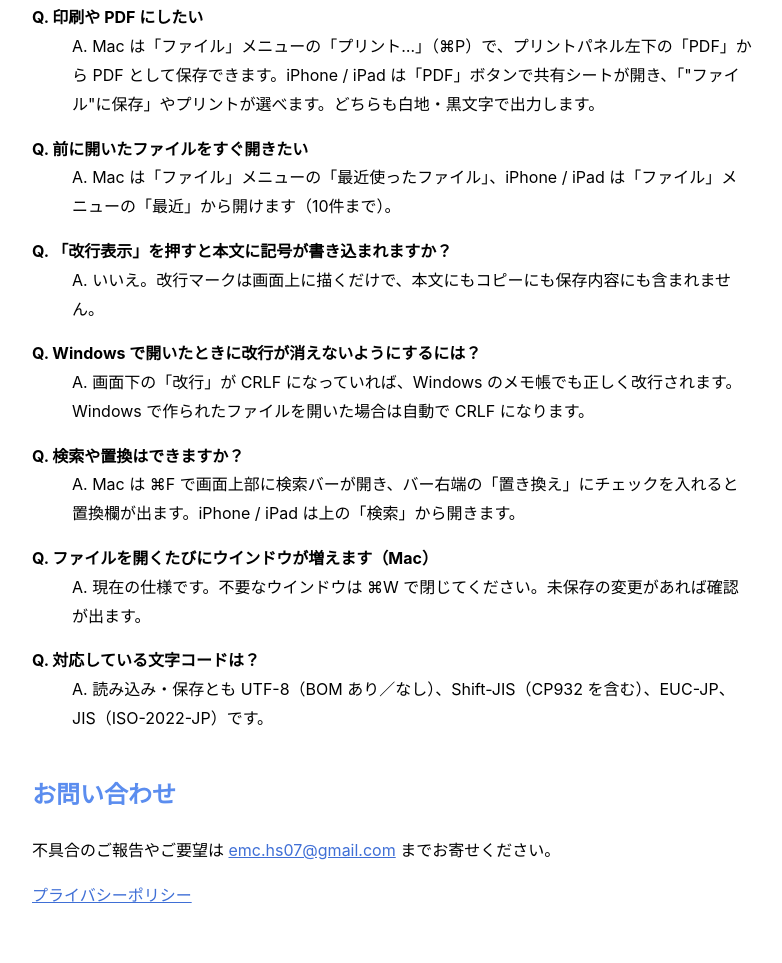
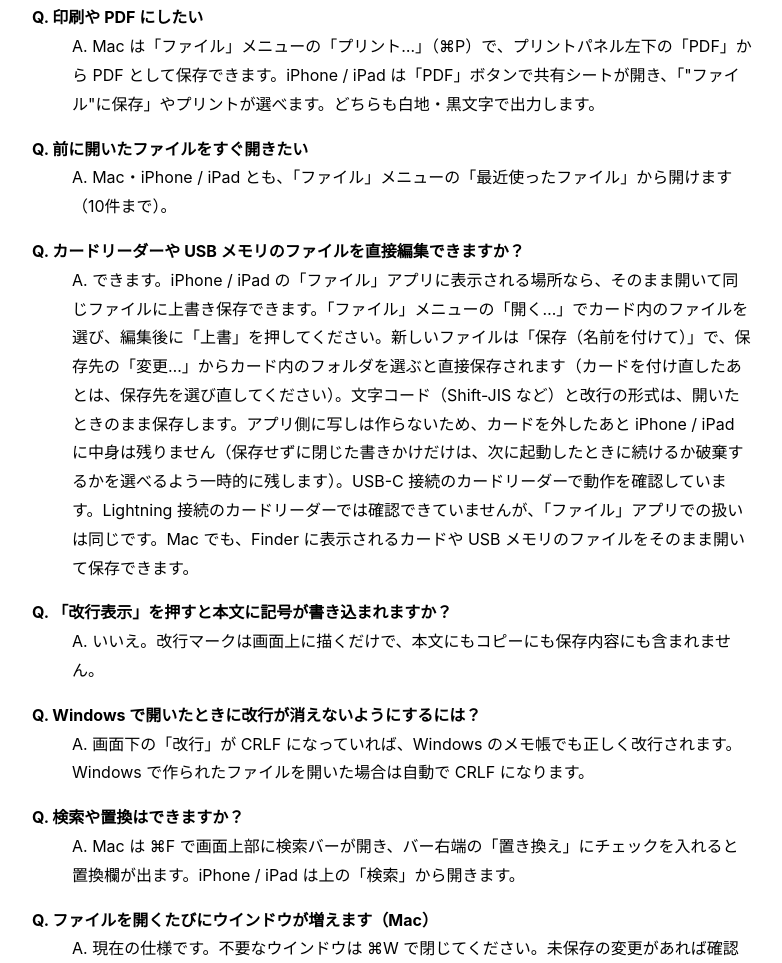
Before and after one commit to emchs07-prog/mojiatelier-support, a plain HTML site: page index.html in a window 1280 px wide. Shown: the part 1578-2541 px from the top of the page, without its empty margins (248-1030 px from the left). Drawn offline with Linux system fonts and the light colour scheme.

Commit message:
よくある質問に、カードリーダーや USB メモリのファイルを直接編集できるかを追加
Co-Authored-By: Claude Opus 5.5 <noreply@anthropic.com>

```diff
--- a/index.html
+++ b/index.html
@@ -55,7 +55,9 @@
   <dt>Q. 印刷や PDF にしたい</dt>
   <dd>A. Mac は「ファイル」メニューの「プリント…」（⌘P）で、プリントパネル左下の「PDF」から PDF として保存できます。iPhone / iPad は「PDF」ボタンで共有シートが開き、「"ファイル"に保存」やプリントが選べます。どちらも白地・黒文字で出力します。</dd>
   <dt>Q. 前に開いたファイルをすぐ開きたい</dt>
-  <dd>A. Mac は「ファイル」メニューの「最近使ったファイル」、iPhone / iPad は「ファイル」メニューの「最近」から開けます（10件まで）。</dd>
+  <dd>A. Mac・iPhone / iPad とも、「ファイル」メニューの「最近使ったファイル」から開けます（10件まで）。</dd>
+  <dt>Q. カードリーダーや USB メモリのファイルを直接編集できますか？</dt>
+  <dd>A. できます。iPhone / iPad の「ファイル」アプリに表示される場所なら、そのまま開いて同じファイルに上書き保存できます。「ファイル」メニューの「開く…」でカード内のファイルを選び、編集後に「上書」を押してください。新しいファイルは「保存（名前を付けて）」で、保存先の「変更…」からカード内のフォルダを選ぶと直接保存されます（カードを付け直したあとは、保存先を選び直してください）。文字コード（Shift-JIS など）と改行の形式は、開いたときのまま保存します。アプリ側に写しは作らないため、カードを外したあと iPhone / iPad に中身は残りません（保存せずに閉じた書きかけだけは、次に起動したときに続けるか破棄するかを選べるよう一時的に残します）。USB-C 接続のカードリーダーで動作を確認しています。Lightning 接続のカードリーダーでは確認できていませんが、「ファイル」アプリでの扱いは同じです。Mac でも、Finder に表示されるカードや USB メモリのファイルをそのまま開いて保存できます。</dd>
   <dt>Q. 「改行表示」を押すと本文に記号が書き込まれますか？</dt>
   <dd>A. いいえ。改行マークは画面上に描くだけで、本文にもコピーにも保存内容にも含まれません。</dd>
   <dt>Q. Windows で開いたときに改行が消えないようにするには？</dt>
```
